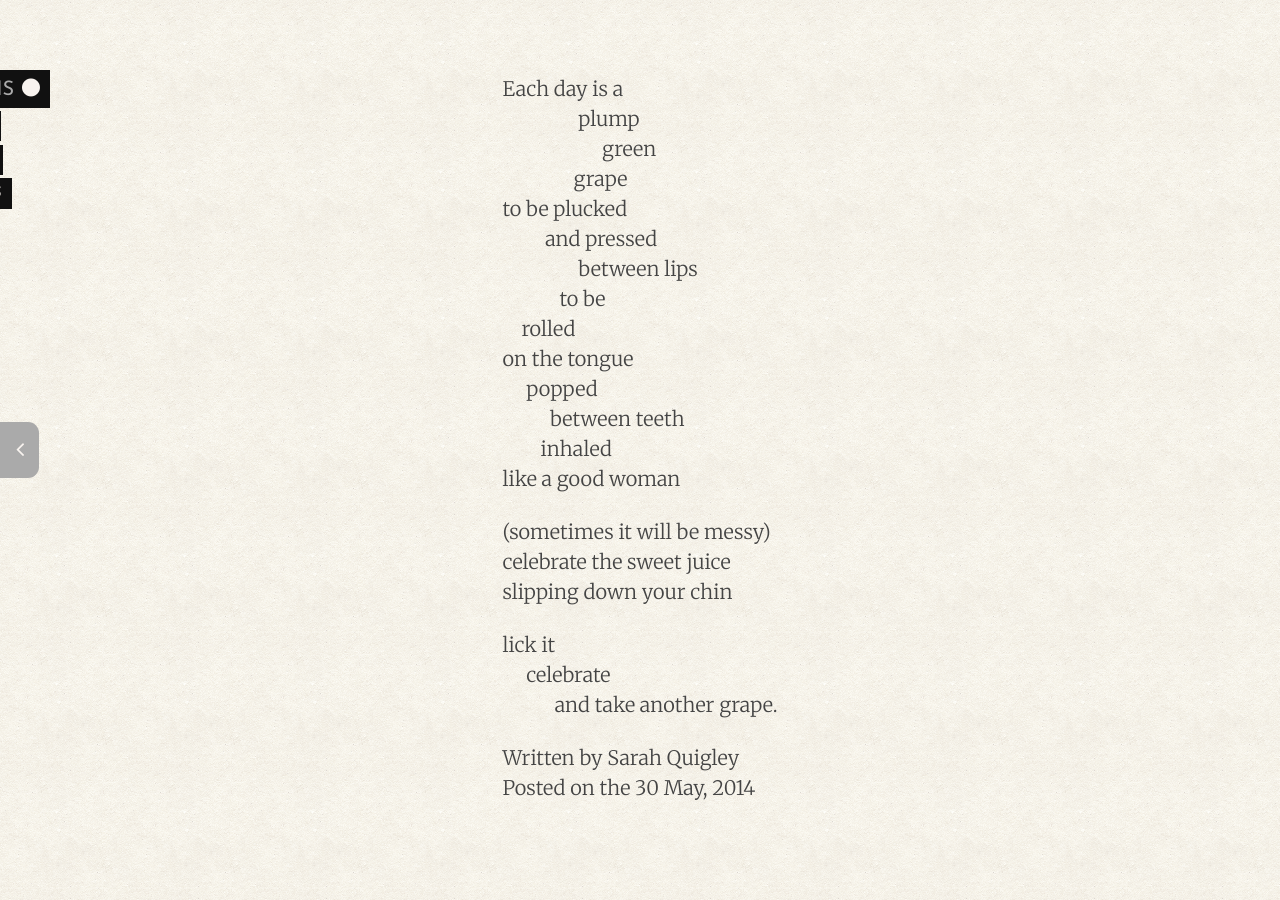
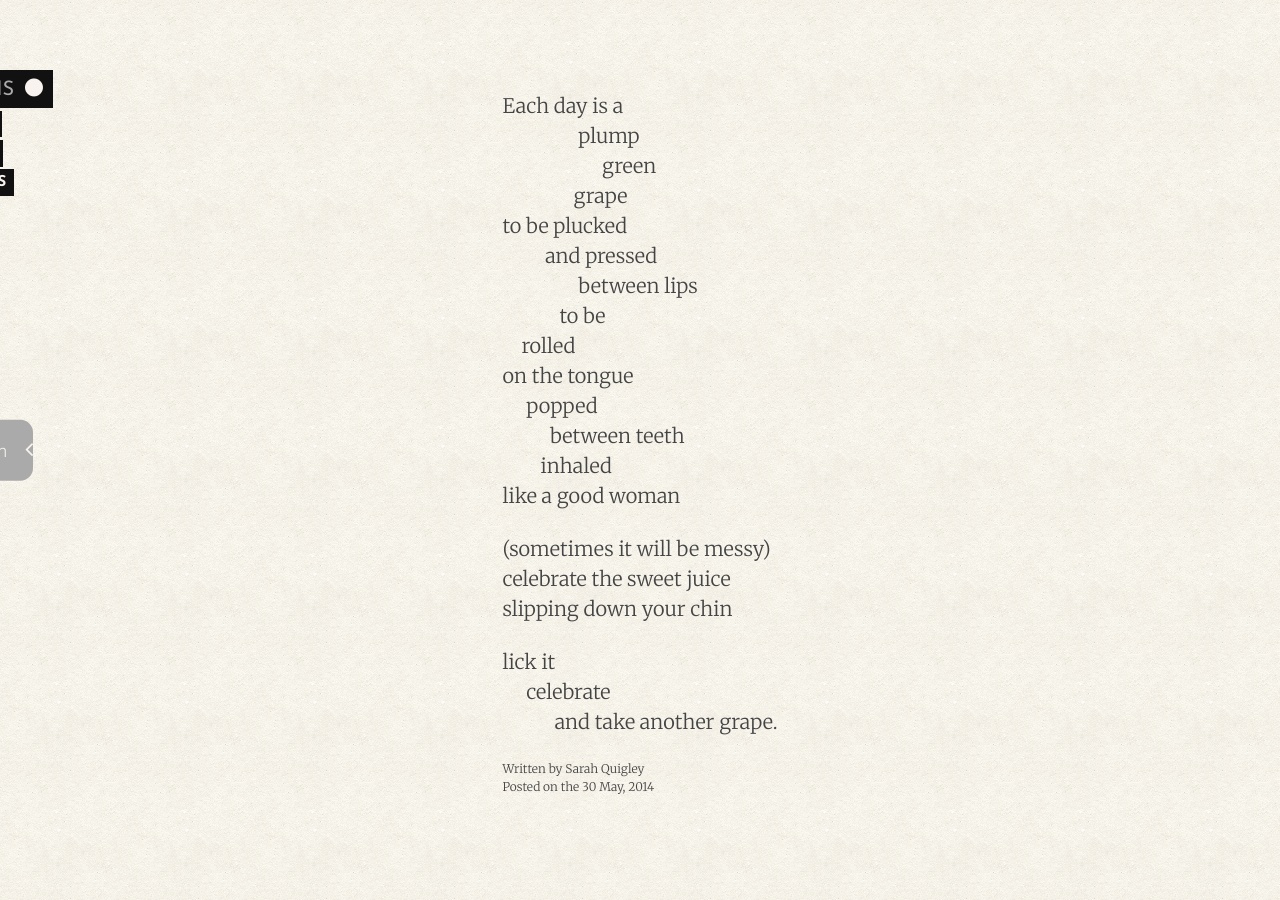
Before and after one commit to sarahquigley/poetry, a Jekyll site: the page built from index.html, in a window 1280 px wide. Built offline with Jekyll 4.4.1, drawn with Linux system fonts in a browser that asks for light colours; nearby versions of some CDN libraries.

Commit message:
Refactor layout.scss so mixins are no longer needed.
Responsive font-sizing and layout acheived using smart use of ems.

```diff
--- a/_sass/layout.scss
+++ b/_sass/layout.scss
@@ -13,67 +13,44 @@
 /* Header
 ***********************************/
 
-// Mixins
-
-@mixin site-header($scaling-factor){
-  #site-header{
-    font-size: 0.76 * $scaling-factor;
-
-    nav{
-      > a {
-        margin-bottom: 0.16 * $scaling-factor;
-        padding: 0.39 * $scaling-factor 0.55 * $scaling-factor;
-
-        @each $i, $width in (1, 11.3 * $scaling-factor), (2, 3.15 * $scaling-factor), (3, 4.0 * $scaling-factor), (4, 6.75 * $scaling-factor){
-          &:nth-child(#{$i}){
-            margin-left: -$width;
-            @include transition(margin-left transition-time($width) linear 0.05s);
-          }
-        }
-
-        &:first-child{
-          font-size: 1.0 * $scaling-factor;
-        }
-
-        > i{
-          padding-left: 0.55 * $scaling-factor;
-        }
-      }
-
-      &:hover > a{
-        margin-left: 0;
-      }
-    }
-  }
-}
-
-
 // Styles
 
-@include site-header(rem(20));
+#site-header{
+  @include position(absolute, 0.8em null null 0);
+  font-size: rem(20);
 
-#site-header{
-  @include position(absolute, 0.5 * rem(20) null null 0);
   font-family: $font-display;
   font-weight: 500;
+  z-index: 1;
 
   nav{
     > a {
+      font-size: 0.75em;
+      margin-bottom: 0.16em;
+      padding: 0.39em 0.55em;
       float: left;
       clear: both;
       background: $color-dark;
 
       &:first-child{
+        font-size: 1em;
         text-transform: uppercase;
       }
 
-      > i{
-        padding-left: 8px;
+      @each $i, $width in (1, 11.3em), (2, 3.7em), (3, 4.9em), (4, 8.4em){
+        &:nth-child(#{$i}){
+          margin-left: -$width;
+          //@include transition(margin-left transition-time($width) linear 0.05s);
+        }
       }
 
       > i, > span{
         color: $color-lightest;
         font-weight: 700;
+      }
+
+      > i{
+        padding-left: 0.55em;
       }
     }
 
@@ -88,7 +65,7 @@
 
 @media screen and (min-width: 650px){
   #site-header{
-    @include position(fixed, 3.5 * rem(20) null null 0);
+    top: 3.5em;
   }
 }
 
@@ -98,112 +75,87 @@
   }
 }
 
-/* Footer
-***********************************/
-
-// Mixin
-@mixin site-footer($scaling-factor){
-  #site-footer{
-    margin-bottom: 2.3 * $scaling-factor;
-    font-size: 0.6 * $scaling-factor;
-  }
-}
-
-// Styles
-@include site-footer(5vw);
-
-#site-footer{
-  text-align: center;
-
-  ul{
-    list-style-type: none;
-  }
-}
-
-// Media Queries
-@media screen and (min-width: 400px){
-  @include site-footer(rem(20));
-}
-
 
 /* Post styles
 ***********************************/
 
-@mixin post($scaling-factor){
-  .post{
-    max-width: 22.5 * $scaling-factor;
+.post{
+  @include align-self(center);
+  padding: rem(70) 0;
+  max-width: 22.5em;
 
-    header{
-      margin-bottom: 1.7 * $scaling-factor;
-    }
+  header{
+    margin-bottom: 1.7em;
   }
-}
 
-@include post(4vw);
-
-.post{
-  padding: 3.5 * rem(20) 0;
-  @include align-self(center);
-}
-
-@media screen and (min-width: 500px){
-  @include post(rem(20));
+  footer > p{
+    font-size: 0.6em;
+  }
 }
 
 
 /* Next and Previous links
 ***********************************/
 
-// Mixin
+// Styles
 
-@mixin nav-buttons($scaling-factor){
-  @each $nav, $dir, $odir, $width in (previous, left, right, 7.7 * $scaling-factor), (next, right, left, 6.0 * $scaling-factor){
-    .#{$nav}{
-      #{$dir}: 0;
-      margin-#{$dir}: -#{$width};
-      border-top-#{$odir}-radius: 0.55 * $scaling-factor;
-      border-bottom-#{$odir}-radius: 0.55 * $scaling-factor;
-      @include transition(margin-#{$dir} transition-time($width) linear);
+.next, .previous{
+  @include position(auto, 100% null null null);
+  font-family: $font-display;
+  font-size: 1.15em;
 
-      i{
-        padding-#{$dir}: 0.75 * $scaling-factor;
-      }
-    }
-  }
-
-  .next, .previous{
-    padding: 0.75 * $scaling-factor;
-    font-size: 1.15 * $scaling-factor;
+  i{
+    display: none;
   }
 }
 
+.previous{
+  border-right: 1px solid $color-dark;
+  padding-right: 0.75em;
 
-// Styles
+  &:last-child{
+    border-right: none;
+    padding-right: 0;
+  }
+}
 
-@include nav-buttons(4vw);
-
-.next, .previous{
-  @include position(fixed, 50vh null null null);
-  @include transform(translateY(-50%));
-  font-family: $font-display;
-  background: $color-light;
-  color: $color-lightest;
-
-  &:hover{
-    margin-left: 0;
-    margin-right: 0;
-  }
+.next:nth-child(2){
+  padding-left: 0.75em;
 }
 
 
 // Media Queries
 
-@media screen and (min-width: 500px){
-  @include nav-buttons(rem(20));
+@media screen and (min-width: 650px){
 
   .next, .previous{
-    //@include position(fixed, 50vh null null null);
-    //@include transform(translateY(-50%));
+    @include position(fixed, 50vh null null null);
+    @include transform(translateY(-50%));
+    background-color: $color-light;
+    color: $color-lightest;
+    padding: 0.75em;
+    border-right: none;
+
+    i{
+      display: initial;
+    }
   }
 
+  @each $nav, $dir, $odir, $width in (previous, left, right, 6.5em), (next, right, left, 5.1em){
+    .#{$nav}{
+      #{$dir}: 0;
+      margin-#{$dir}: -#{$width};
+      border-top-#{$odir}-radius: 0.55em;
+      border-bottom-#{$odir}-radius: 0.55em;
+      //@include transition(margin-#{$dir} transition-time($width) linear);
+
+      &:hover{
+        margin-#{$dir}: 0;
+      }
+
+      i{
+        padding-#{$dir}: 0.75em;
+      }
+    }
+  }
 }
```
